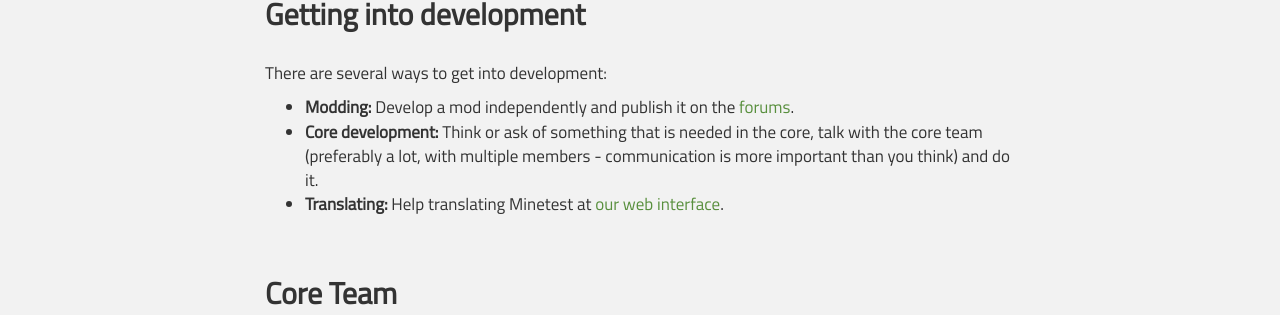
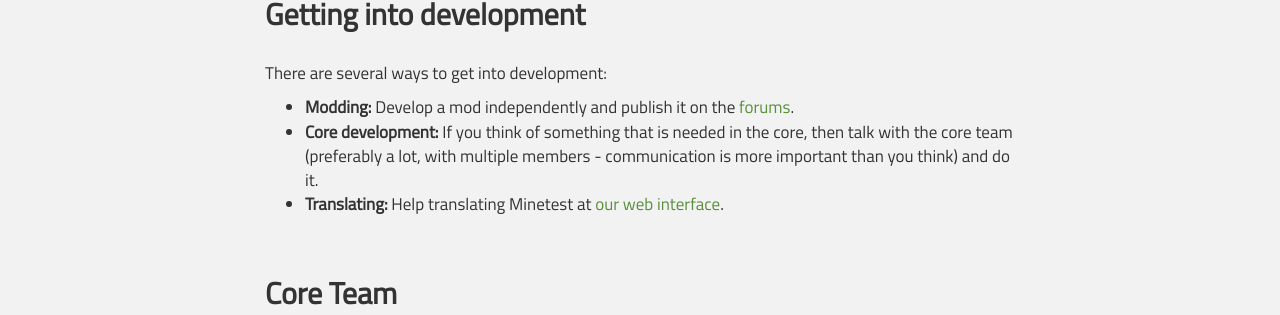
Before and after one commit to minetest/minetest.github.io, a Jekyll site: the page built from development.html, in a window 1280 px wide and 900 px high, scrolled down 366 px. Shown: the part 141-456 px from the top of the window. Built offline with Jekyll 4.4.1, drawn with Linux system fonts in a browser that asks for light colours; comment, search, counter and statistics services are not loaded.

Commit message:
Correct grammar on core development

```diff
--- a/development.html
+++ b/development.html
@@ -18,7 +18,7 @@ There are several ways to get into development:
 
 <ul>
   <li><strong>Modding:</strong> Develop a mod independently and publish it on the <a href="http://forum.minetest.net/">forums</a>.</li>
-  <li><strong>Core development:</strong> Think or ask of something that is needed in the core, talk with the core team (preferably a lot, with multiple members - communication is more important than you think) and do it.</li>
+  <li><strong>Core development:</strong> If you think of something that is needed in the core, then talk with the core team (preferably a lot, with multiple members - communication is more important than you think) and do it.</li>
   <li><strong>Translating:</strong> Help translating Minetest at <a href="https://hosted.weblate.org/projects/minetest/minetest/">our web interface</a>.</li>
 </ul>
 
```
